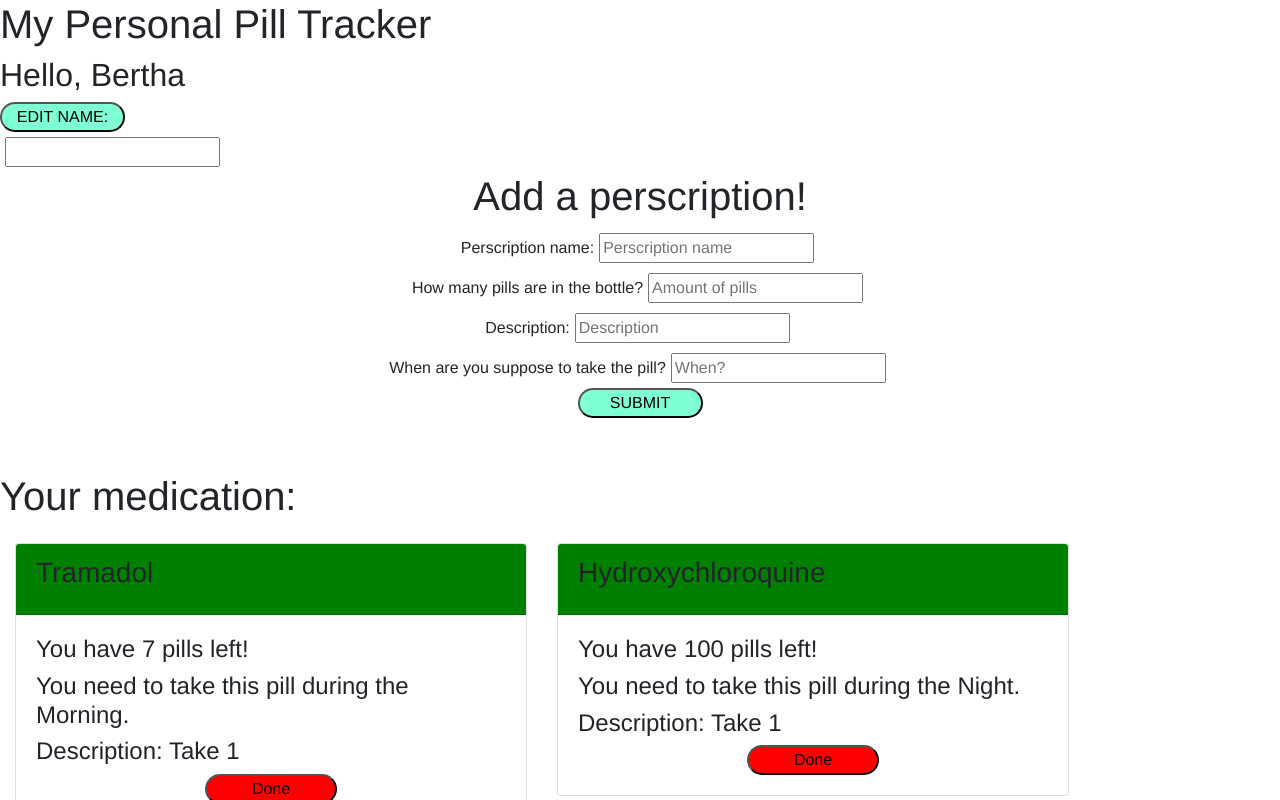
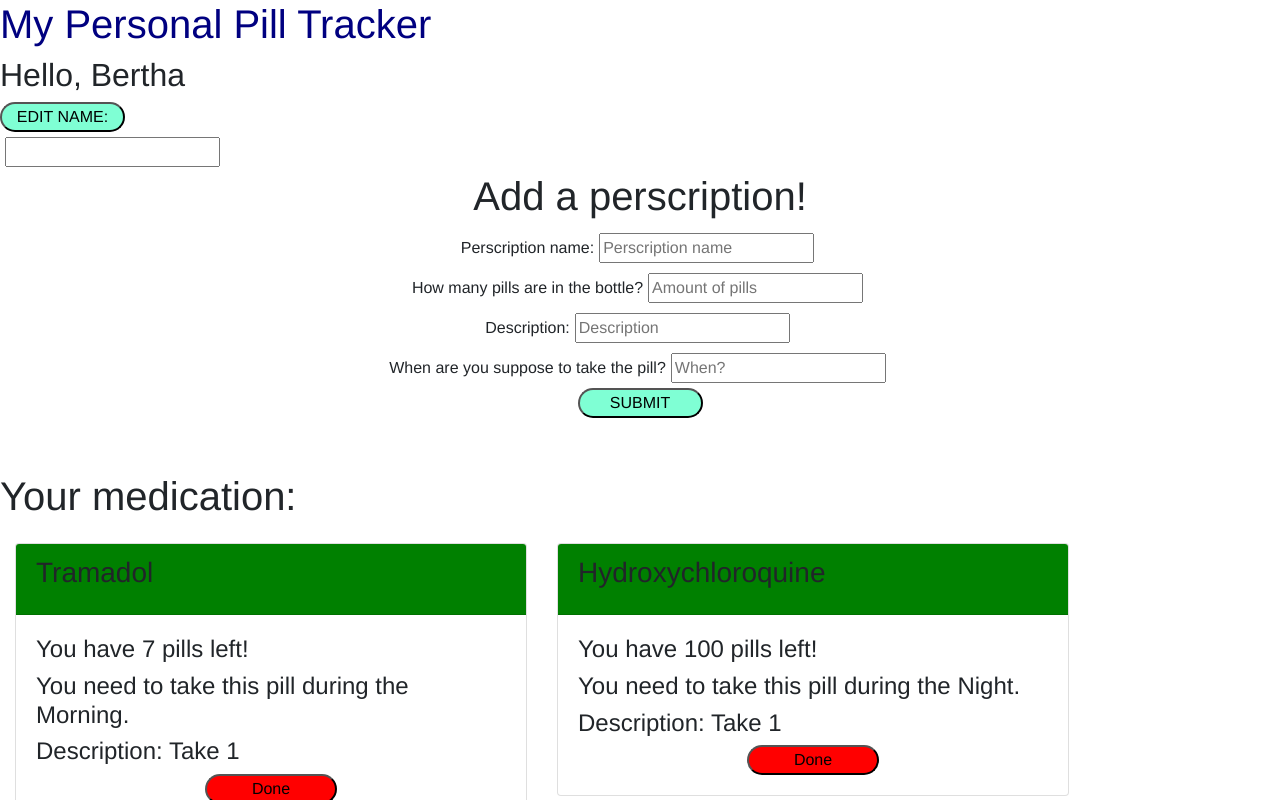
Before and after one commit to bcarrol2/pillTrackerWeb, a React (Create React App) app in the folder pilltracker/: page /medication in a window 1280 px wide. Shown: the top 800 px of the page. Built offline with nearby package versions, Linux system fonts and the light colour scheme; data requests are answered from the project's data file.

Commit message:
medication index color changes for h1

```diff
--- a/pilltracker/src/components/MedicationIndex.js
+++ b/pilltracker/src/components/MedicationIndex.js
@@ -55,7 +55,7 @@ class MedicationIndex extends React.Component {
         // here is what is rendered on the page
         return (
             <div className="App">
-                <h1>My Personal Pill Tracker</h1>
+                <h1 style={{color: 'navy'}}>My Personal Pill Tracker</h1>
                 <h2>Hello, {name}</h2>
                 <button id="basic-button" onClick={divHide}>Edit name: </button>
                 <div id="hidediv">
```
